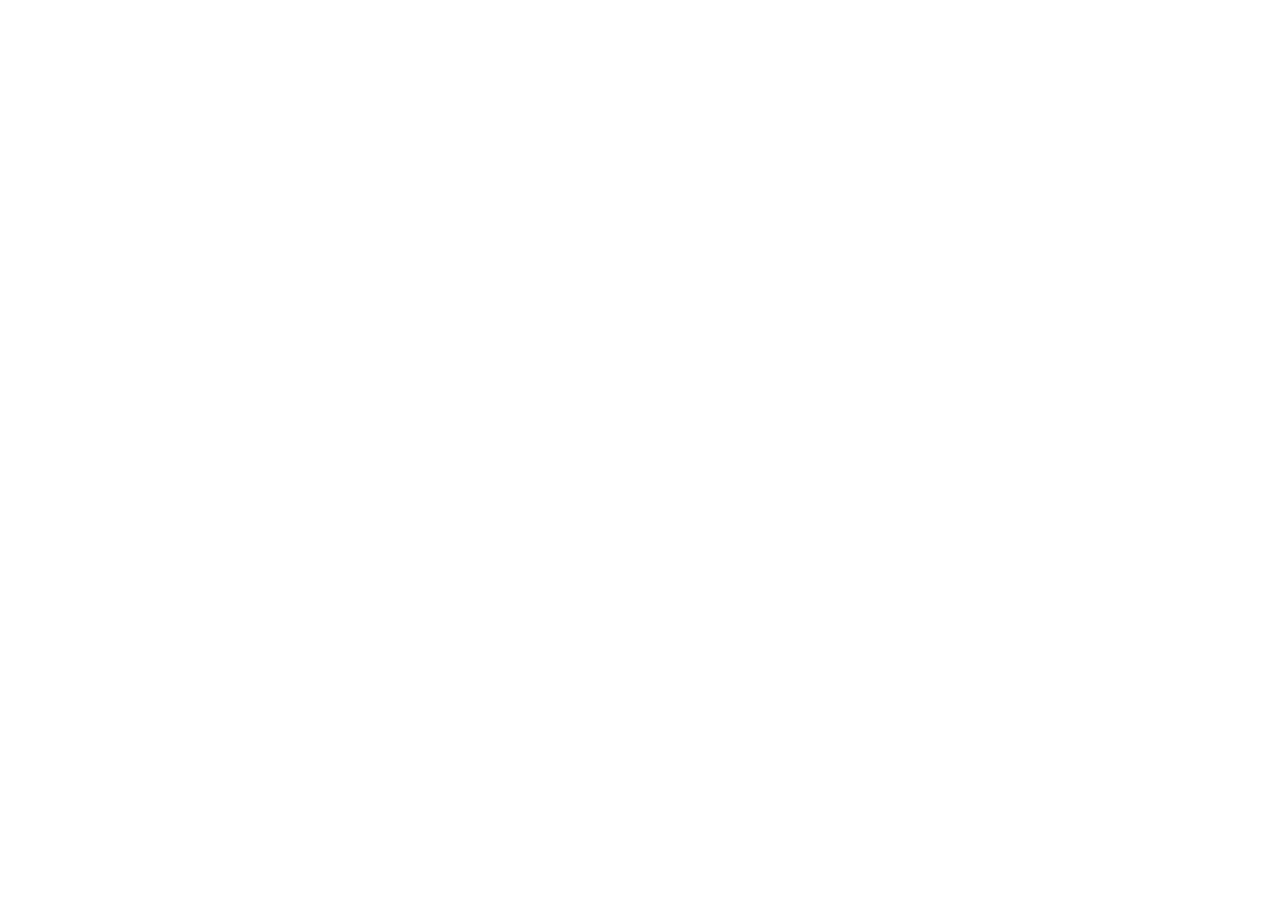
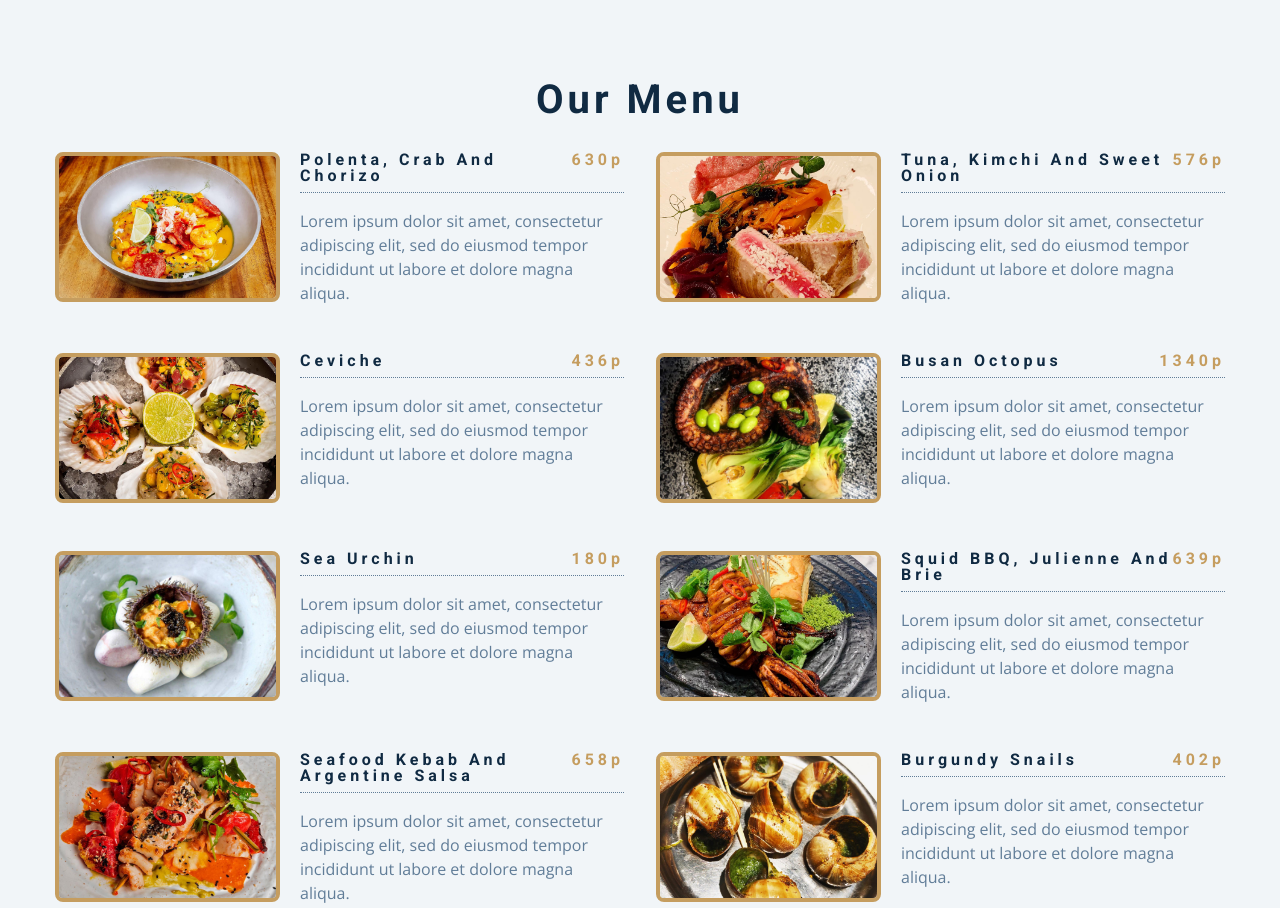
Before and after one commit to konivan/Restaurant-menu, a website: page main/index.html in a window 1280 px wide. Shown: the top 908 px of the page. Before the commit the page ends 800 px from the top, so only its background shows below. Drawn offline with nearby package versions, Linux system fonts and the light colour scheme.

Commit message:
create interface

```diff
--- a/main/index.html
+++ b/main/index.html
@@ -4,9 +4,132 @@
   <meta charset="UTF-8">
   <meta http-equiv="X-UA-Compatible" content="IE=edge">
   <meta name="viewport" content="width=device-width, initial-scale=1.0">
+  <link
+  rel="stylesheet"
+  href="https://cdnjs.cloudflare.com/ajax/libs/font-awesome/5.14.0/css/all.min.css"
+  />
+  <link href="./style.css" rel="stylesheet">
   <title>Menu</title>
 </head>
 <body>
-
+  <section class="menu">
+    <div class="title">
+      <h2>Our menu</h2>
+      <div class="undeline"></div>
+    </div>
+    <div class="section-center">
+      <article class="menu-item">
+        <img src="./img/item-1.jpeg" class="photo" alt="menu item">
+        <div class="item-info">
+          <header>
+          <h4>Polenta, crab and chorizo</h4>
+          <h4 class="price">630p</h4>
+          </header>
+          <p class="item-text">Lorem ipsum dolor sit amet, consectetur adipiscing elit,
+             sed do eiusmod tempor incididunt ut labore et dolore magna aliqua. </p>
+        </div>
+      </article>
+      <article class="menu-item">
+        <img src="./img/item-2.jpeg" class="photo" alt="menu item">
+        <div class="item-info">
+          <header>
+          <h4>Tuna, kimchi and sweet onion</h4>
+          <h4 class="price">576p</h4>
+          </header>
+          <p class="item-text">Lorem ipsum dolor sit amet, consectetur adipiscing elit,
+             sed do eiusmod tempor incididunt ut labore et dolore magna aliqua. </p>
+        </div>
+      </article>
+      <article class="menu-item">
+        <img src="./img/item-3.jpeg" class="photo" alt="menu item">
+        <div class="item-info">
+          <header>
+          <h4>Ceviche</h4>
+          <h4 class="price">436p</h4>
+          </header>
+          <p class="item-text">Lorem ipsum dolor sit amet, consectetur adipiscing elit,
+             sed do eiusmod tempor incididunt ut labore et dolore magna aliqua. </p>
+        </div>
+      </article>
+      <article class="menu-item">
+        <img src="./img/item-4.jpeg" class="photo" alt="menu item">
+        <div class="item-info">
+          <header>
+          <h4>Busan Octopus</h4>
+          <h4 class="price">1340p</h4>
+          </header>
+          <p class="item-text">Lorem ipsum dolor sit amet, consectetur adipiscing elit,
+             sed do eiusmod tempor incididunt ut labore et dolore magna aliqua. </p>
+        </div>
+      </article>
+      <article class="menu-item">
+        <img src="./img/item-5.jpeg" class="photo" alt="menu item">
+        <div class="item-info">
+          <header>
+          <h4>Sea Urchin</h4>
+          <h4 class="price">180p</h4>
+          </header>
+          <p class="item-text">Lorem ipsum dolor sit amet, consectetur adipiscing elit,
+             sed do eiusmod tempor incididunt ut labore et dolore magna aliqua. </p>
+        </div>
+      </article>
+      <article class="menu-item">
+        <img src="./img/item-6.jpeg" class="photo" alt="menu item">
+        <div class="item-info">
+          <header>
+          <h4>Squid BBQ, julienne and brie</h4>
+          <h4 class="price">639p</h4>
+          </header>
+          <p class="item-text">Lorem ipsum dolor sit amet, consectetur adipiscing elit,
+             sed do eiusmod tempor incididunt ut labore et dolore magna aliqua. </p>
+        </div>
+      </article>
+      <article class="menu-item">
+        <img src="./img/item-7.jpeg" class="photo" alt="menu item">
+        <div class="item-info">
+          <header>
+          <h4>Seafood kebab and Argentine salsa</h4>
+          <h4 class="price">658p</h4>
+          </header>
+          <p class="item-text">Lorem ipsum dolor sit amet, consectetur adipiscing elit,
+             sed do eiusmod tempor incididunt ut labore et dolore magna aliqua. </p>
+        </div>
+      </article>
+      <article class="menu-item">
+        <img src="./img/item-8.jpeg" class="photo" alt="menu item">
+        <div class="item-info">
+          <header>
+          <h4>Burgundy snails</h4>
+          <h4 class="price">402p</h4>
+          </header>
+          <p class="item-text">Lorem ipsum dolor sit amet, consectetur adipiscing elit,
+             sed do eiusmod tempor incididunt ut labore et dolore magna aliqua. </p>
+        </div>
+      </article>
+      <article class="menu-item">
+        <img src="./img/item-9.jpeg" class="photo" alt="menu item">
+        <div class="item-info">
+          <header>
+          <h4>Dorado, coconut rice and spicy sambal</h4>
+          <h4 class="price">543p</h4>
+          </header>
+          <p class="item-text">Lorem ipsum dolor sit amet, consectetur adipiscing elit,
+             sed do eiusmod tempor incididunt ut labore et dolore magna aliqua. </p>
+        </div>
+      </article>
+      <article class="menu-item">
+        <img src="./img/item-10.jpeg" class="photo" alt="menu item">
+        <div class="item-info">
+          <header>
+          <h4>Nachos with seafood</h4>
+          <h4 class="price">795p</h4>
+          </header>
+          <p class="item-text">Lorem ipsum dolor sit amet, consectetur adipiscing elit,
+             sed do eiusmod tempor incididunt ut labore et dolore magna aliqua. </p>
+        </div>
+      </article>
+    </div>
+  </section>
+  <script src="./app.js"></script>
 </body>
 </html>
--- /dev/null
+++ b/main/style.css
@@ -0,0 +1,250 @@
+@import url("https://fonts.googleapis.com/css?family=Open+Sans|Roboto:400,700&display=swap");
+
+:root {
+  /* dark shades of primary color*/
+  --clr-primary-1: hsl(205, 86%, 17%);
+  --clr-primary-2: hsl(205, 77%, 27%);
+  --clr-primary-3: hsl(205, 72%, 37%);
+  --clr-primary-4: hsl(205, 63%, 48%);
+  /* primary/main color */
+  --clr-primary-5: #49a6e9;
+  /* lighter shades of primary color */
+  --clr-primary-6: hsl(205, 89%, 70%);
+  --clr-primary-7: hsl(205, 90%, 76%);
+  --clr-primary-8: hsl(205, 86%, 81%);
+  --clr-primary-9: hsl(205, 90%, 88%);
+  --clr-primary-10: hsl(205, 100%, 96%);
+  /* darkest grey - used for headings */
+  --clr-grey-1: hsl(209, 61%, 16%);
+  --clr-grey-2: hsl(211, 39%, 23%);
+  --clr-grey-3: hsl(209, 34%, 30%);
+  --clr-grey-4: hsl(209, 28%, 39%);
+  /* grey used for paragraphs */
+  --clr-grey-5: hsl(210, 22%, 49%);
+  --clr-grey-6: hsl(209, 23%, 60%);
+  --clr-grey-7: hsl(211, 27%, 70%);
+  --clr-grey-8: hsl(210, 31%, 80%);
+  --clr-grey-9: hsl(212, 33%, 89%);
+  --clr-grey-10: hsl(210, 36%, 96%);
+  --clr-white: #fff;
+  --clr-red-dark: hsl(360, 67%, 44%);
+  --clr-red-light: hsl(360, 71%, 66%);
+  --clr-green-dark: hsl(125, 67%, 44%);
+  --clr-green-light: hsl(125, 71%, 66%);
+  --clr-gold: #c59d5f;
+  --clr-black: #222;
+  --ff-primary: "Roboto", sans-serif;
+  --ff-secondary: "Open Sans", sans-serif;
+  --transition: all 0.3s linear;
+  --spacing: 0.25rem;
+  --radius: 0.5rem;
+  --light-shadow: 0 5px 15px rgba(0, 0, 0, 0.1);
+  --dark-shadow: 0 5px 15px rgba(0, 0, 0, 0.2);
+  --max-width: 1170px;
+  --fixed-width: 620px;
+}
+
+
+*,
+::after,
+::before {
+  margin: 0;
+  padding: 0;
+  box-sizing: border-box;
+}
+
+
+body {
+  font-family: var(--ff-secondary);
+  background: var(--clr-grey-10);
+  color: var(--clr-grey-1);
+  line-height: 1.5;
+  font-size: 0.875rem;
+}
+ul {
+  list-style-type: none;
+}
+a {
+  text-decoration: none;
+}
+img:not(.logo) {
+  width: 100%;
+}
+img {
+  display: block;
+}
+
+h1,
+h2,
+h3,
+h4 {
+  letter-spacing: var(--spacing);
+  text-transform: capitalize;
+  line-height: 1.25;
+  margin-bottom: 0.75rem;
+  font-family: var(--ff-primary);
+}
+h1 {
+  font-size: 3rem;
+}
+h2 {
+  font-size: 2rem;
+}
+h3 {
+  font-size: 1.25rem;
+}
+h4 {
+  font-size: 0.875rem;
+}
+p {
+  margin-bottom: 1.25rem;
+  color: var(--clr-grey-5);
+}
+
+.btn {
+  text-transform: uppercase;
+  background: transparent;
+  color: var(--clr-black);
+  padding: 0.375rem 0.75rem;
+  letter-spacing: var(--spacing);
+  display: inline-block;
+  transition: var(--transition);
+  font-size: 0.875rem;
+  border: 2px solid var(--clr-black);
+  cursor: pointer;
+  box-shadow: 0 1px 3px rgba(0, 0, 0, 0.2);
+  border-radius: var(--radius);
+}
+
+.btn:hover {
+  color: var(--clr-white);
+  background: var(--clr-black);
+}
+
+.section {
+  padding: 5rem 0;
+}
+
+main {
+  min-height: 100vh;
+  display: grid;
+  place-items: center;
+}
+
+
+
+.menu {
+  padding: 5rem 0;
+}
+.title {
+  text-align: center;
+  margin-bottom: 2rem;
+}
+.underline {
+  width: 5rem;
+  height: 0.25rem;
+  background: var(--clr-gold);
+  margin-left: auto;
+  margin-right: auto;
+}
+.btn-container {
+  margin-bottom: 4rem;
+  display: flex;
+  justify-content: center;
+}
+.filter-btn {
+  background: transparent;
+  border-color: var(--clr-gold);
+  font-size: 1rem;
+  text-transform: capitalize;
+  margin: 0 0.5rem;
+  letter-spacing: 1px;
+  border-radius: var(--radius);
+  padding: 0.375rem 0.75rem;
+  color: var(--clr-gold);
+  cursor: pointer;
+  transition: var(--transition);
+}
+.filter-btn:hover {
+  background: var(--clr-gold);
+  color: var(--clr-white);
+}
+.section-center {
+  width: 90vw;
+  margin: 0 auto;
+  max-width: 1170px;
+  display: grid;
+  gap: 3rem 2rem;
+  justify-items: center;
+}
+.menu-item {
+  display: grid;
+  gap: 1rem 2rem;
+  max-width: 25rem;
+}
+.photo {
+  object-fit: cover;
+  height: 200px;
+  border: 0.25rem solid var(--clr-gold);
+  border-radius: var(--radius);
+}
+.item-info header {
+  display: flex;
+  justify-content: space-between;
+  border-bottom: 0.5px dotted var(--clr-grey-5);
+}
+.item-info h4 {
+  margin-bottom: 0.5rem;
+}
+.price {
+  color: var(--clr-gold);
+}
+.item-text {
+  margin-bottom: 0;
+  padding-top: 1rem;
+}
+
+@media screen and (min-width: 768px) {
+  .menu-item {
+    grid-template-columns: 225px 1fr;
+    gap: 0 1.25rem;
+    max-width: 40rem;
+  }
+  .photo {
+    height: 175px;
+  }
+}
+@media screen and (min-width: 1200px) {
+  .section-center {
+    width: 95vw;
+    grid-template-columns: 1fr 1fr;
+  }
+  .photo {
+    height: 150px;
+  }
+}
+
+
+@media screen and (min-width: 800px) {
+  h1 {
+    font-size: 4rem;
+  }
+  h2 {
+    font-size: 2.5rem;
+  }
+  h3 {
+    font-size: 1.75rem;
+  }
+  h4 {
+    font-size: 1rem;
+  }
+  body {
+    font-size: 1rem;
+  }
+  h1,
+  h2,
+  h3,
+  h4 {
+    line-height: 1;
+  }
+}
```
Also changed, not shown: main/img/item-1.jpeg (added), main/img/item-10.jpeg (added), main/img/item-2.jpeg (added), main/img/item-3.jpeg (added), main/img/item-4.jpeg (added), main/img/item-5.jpeg (added), main/img/item-6.jpeg (added), main/img/item-7.jpeg (added), main/img/item-8.jpeg (added), main/img/item-9.jpeg (added).
